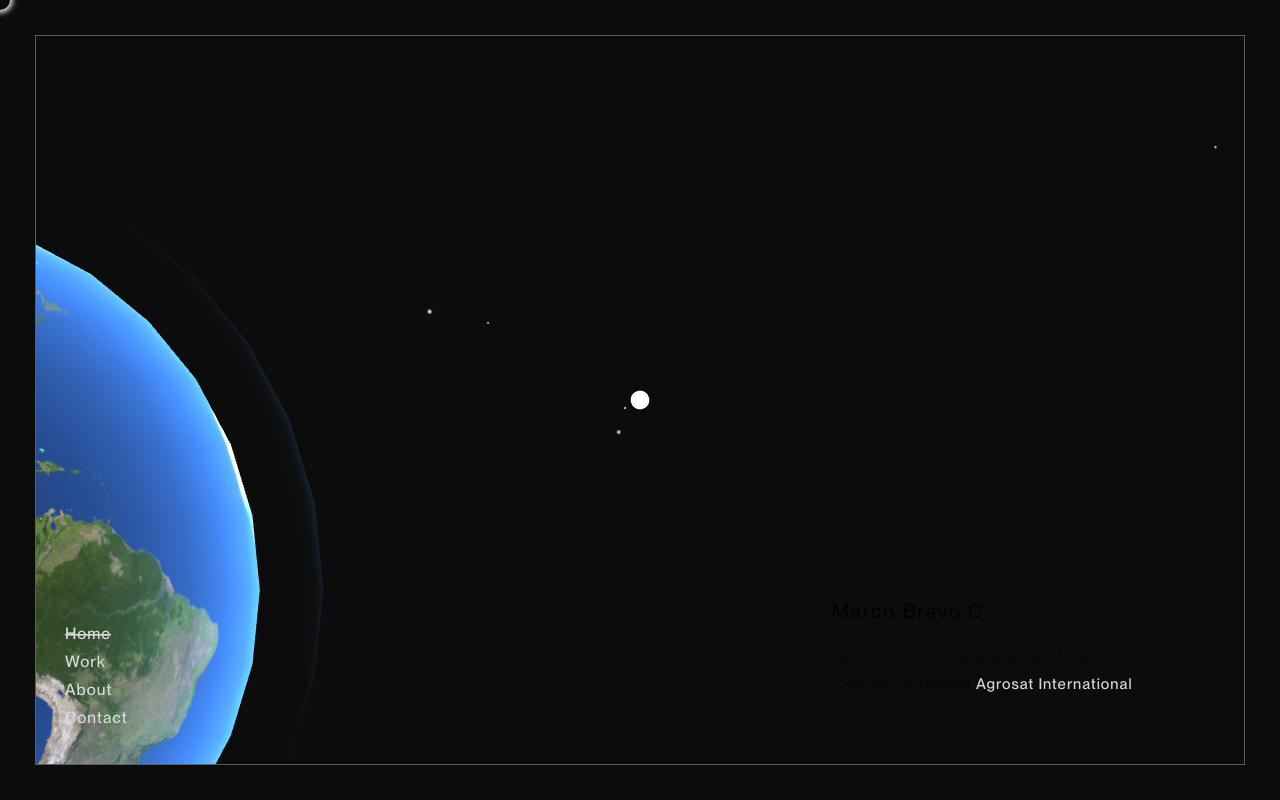
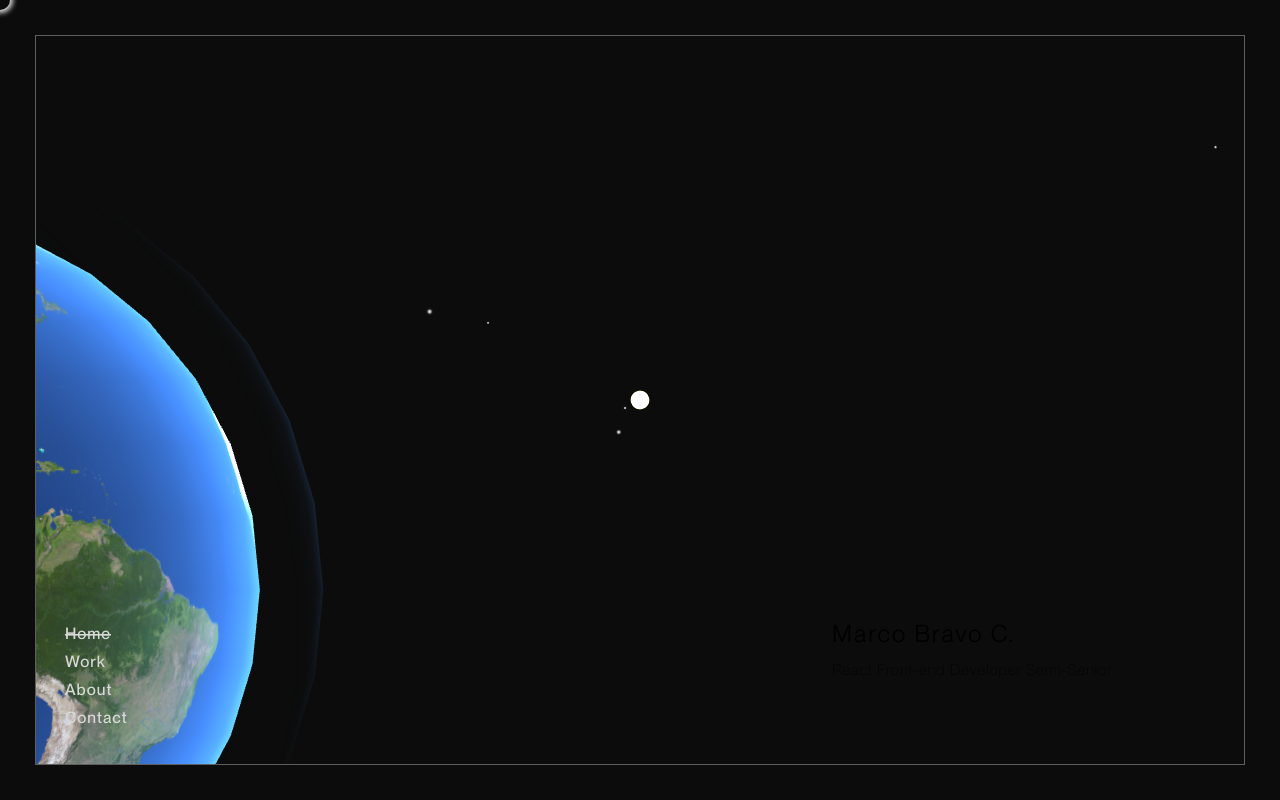
Before and after one commit to Marcobc-exe/portfolio, a React (Vite) app: page /#/ in a window 1280 px wide. Built offline with nearby package versions, Linux system fonts and the light colour scheme.

Commit message:
Subtitle about work was remove

```diff
--- a/src/Pages/Home/HomePage.jsx
+++ b/src/Pages/Home/HomePage.jsx
@@ -1,19 +1,19 @@
 import { Box } from "@mui/material";
 import { styleHomePage } from "./styles/style";
-import useCursorEvents from "../../hooks/useCursorEvents";
+// import useCursorEvents from "../../hooks/useCursorEvents";
 import "./styles/index.css"
 
 const HomePage = () => {
   const classes = styleHomePage();
-  const { setOnHoverEvent, removeOnHoverEvent } = useCursorEvents();
+  // const { setOnHoverEvent, removeOnHoverEvent } = useCursorEvents();
 
-  const handleMouseEnter = (e) => {
-    setOnHoverEvent(e.target.id);
-  };
+  // const handleMouseEnter = (e) => {
+  //   setOnHoverEvent(e.target.id);
+  // };
 
-  const handleMouseLeave = () => {
-    removeOnHoverEvent();
-  };
+  // const handleMouseLeave = () => {
+  //   removeOnHoverEvent();
+  // };
 
   return (
     <Box style={classes.containerTitle}>
@@ -26,7 +26,7 @@ const HomePage = () => {
           <span>React Front-end Developer Semi-Senior</span>
         </Box>
 
-        <Box style={classes.boxCompany}>
+        {/* <Box style={classes.boxCompany}>
           <span>
             Currently working at{" "}
             <a
@@ -42,7 +42,7 @@ const HomePage = () => {
               Agrosat International
             </a>
           </span>
-        </Box>
+        </Box> */}
       </Box>
     </Box>
   );
--- a/src/Pages/Home/styles/style.js
+++ b/src/Pages/Home/styles/style.js
@@ -8,11 +8,8 @@ const styleHomePage = () => {
       bottom: 0,
       marginRight: 120,
       marginBottom: 70,
-      height: "134px",
+      height: "114px",
       width: "310px",
-      display: "flex",
-      flexDirection: "row",
-      justifyContent: "space-evenly",
     },
     boxFullName: {
       // backgroundColor: "blue",
@@ -27,7 +24,7 @@ const styleHomePage = () => {
       padding: 0,
       margin: 0,
       letterSpacing: "2px",
-      fontSize: "20px",
+      fontSize: "24px",
       fontFamily: "Neue Montreal Book",
     },
     boxSubtitle: {
--- a/src/components/Canvas3D/Canvas.jsx
+++ b/src/components/Canvas3D/Canvas.jsx
@@ -16,8 +16,8 @@ import sunFragment from './shaders/sunFragment.glsl'
 const Canvas3D = () => {
   // const { x, y, z } = useSelector((state) => state.camera);
   // const planet0Texture = useLoader(TextureLoader, "./src/assets/planet0.jpeg");
-  const earthTexture = useLoader(TextureLoader, "./src/assets/2k_earth_daymap.jpg")
-  // const earthTexture = useLoader(TextureLoader, "./2k_earth_daymap.jpg") // portfolio path
+  // const earthTexture = useLoader(TextureLoader, "./src/assets/2k_earth_daymap.jpg")
+  const earthTexture = useLoader(TextureLoader, "./2k_earth_daymap.jpg") // portfolio path
 
   return (
     <Canvas
```
